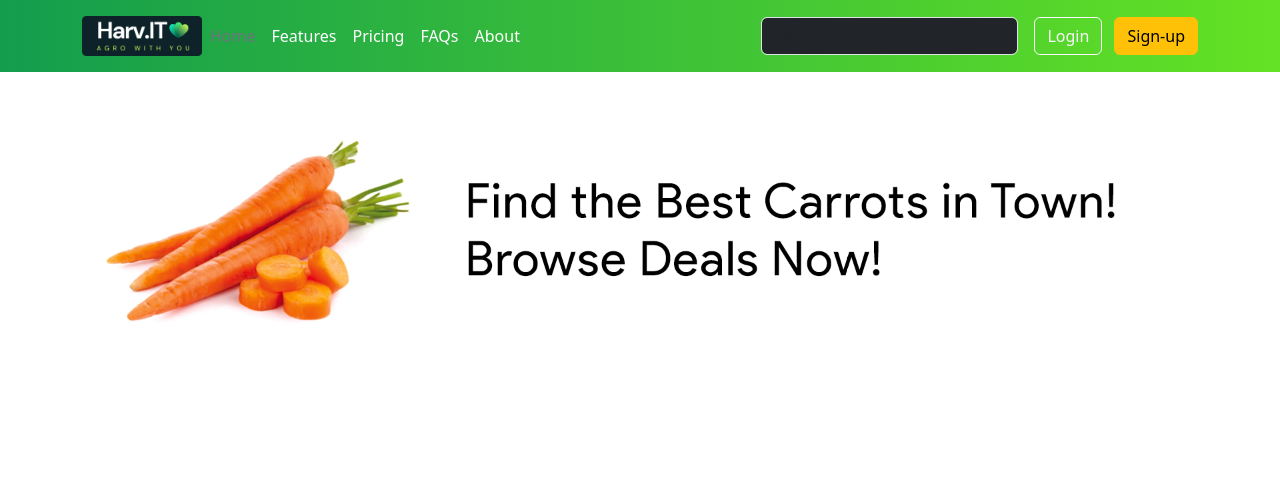
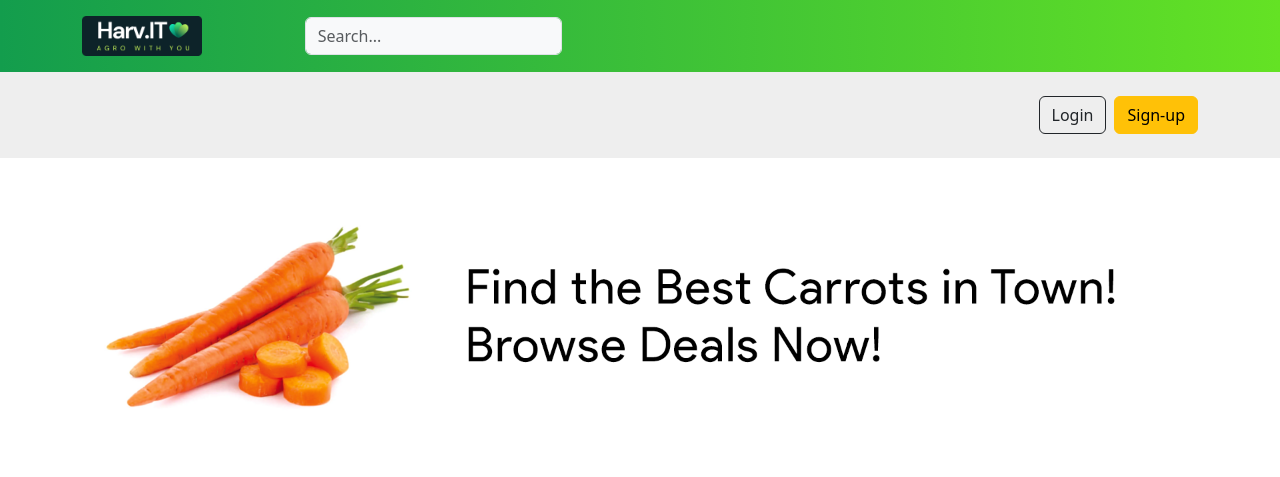
Before and after one commit to ramansrivastava/HarveIT, a PHP site: page / in a window 1280 px wide. Shown: the top 477 px of the page. Run offline with PHP 8.4, Linux system fonts and the light colour scheme.

Commit message:
Navigation Bar Optimised, Signup and Login Functionality added

```diff
--- a/index.html
+++ b/index.html
@@ -15,29 +15,48 @@
             <div class="container">
               <div class="d-flex flex-wrap align-items-center justify-content-center justify-content-lg-start">
                 <a href="/" class="d-flex align-items-center mb-2 mb-lg-0 text-white text-decoration-none">
-                  <img src="images/MiniLogo.png" alt="" height="40">
+                  <img src="images/MiniLogo.png" alt="" height="40" >
                 </a>
 
+
+                <form class="col-12 col-lg-auto mb-3 mb-lg-0 me-lg-3" role="search">
+                  <input type="search" class="searchbarpadding form-control form-control-dark text-bg-light" placeholder="Search..." aria-label="Search">
+                </form>
                 <ul class="nav col-12 col-lg-auto me-lg-auto mb-2 justify-content-center mb-md-0">
-                  <li><a href="#" class="nav-link px-2 text-secondary">Home</a></li>
+                  <!-- <li><a href="#" class="nav-link px-2 text-secondary">Home</a></li>
                   <li><a href="#" class="nav-link px-2 text-white">Features</a></li>
                   <li><a href="#" class="nav-link px-2 text-white">Pricing</a></li>
                   <li><a href="#" class="nav-link px-2 text-white">FAQs</a></li>
-                  <li><a href="#" class="nav-link px-2 text-white">About</a></li>
+                  <li><a href="#" class="nav-link px-2 text-white">About</a></li>-->
                 </ul>
 
-                <form class="col-12 col-lg-auto mb-3 mb-lg-0 me-lg-3" role="search">
-                  <input type="search" class="form-control form-control-dark text-bg-dark" placeholder="Search..." aria-label="Search">
-                </form>
+
 
                 <div class="text-end">
-                  <button type="button" class="btn btn-outline-light me-2">Login</button>
-                  <button type="button" class="btn btn-warning">Sign-up</button>
+
                 </div>
               </div>
             </div>
           </header>
     </section>
+    <section id="Top2">
+      <header class="p-4 ">
+          <div class="container">
+            <div class="d-flex flex-wrap align-items-center justify-content-center justify-content-lg-start">
+
+              <ul class="nav col-12 col-lg-auto me-lg-auto mb-2 justify-content-center mb-md-0">
+              </ul>
+
+
+
+              <div class="text-end">
+                <a href="login.html"><button type="button" class="btn btn-outline-dark me-2">Login</button></div></a>
+                <a href="signup.html"><button type="button" class="btn btn-warning">Sign-up</button></a>
+              </div>
+            </div>
+          </div>
+        </header>
+  </section>
     <section id="mid">
         <div class="wrapper">
             <div id="carousel-slider" class="carousel slide carousel-fade" data-ride="carousel" data-interval="2000">
--- a/style.css
+++ b/style.css
@@ -21,3 +21,12 @@
     background-image: linear-gradient(to right, #139d4d , #64e224);
 
 }
+
+.p-4{
+    background-image: linear-gradient(to right, #eeeeee , #eeeeee);
+
+}
+
+.searchbarpadding{
+	margin-left: 40%;
+}
```
